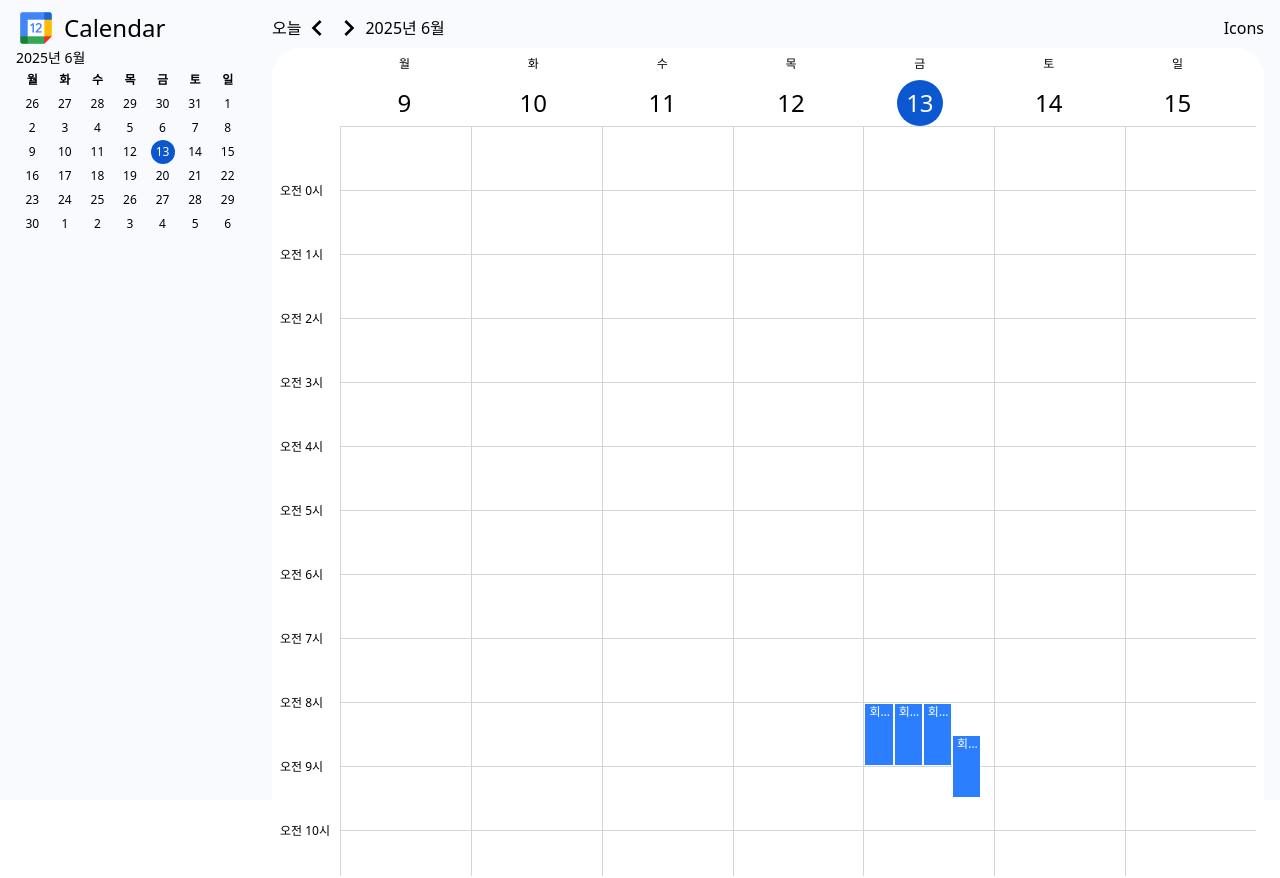
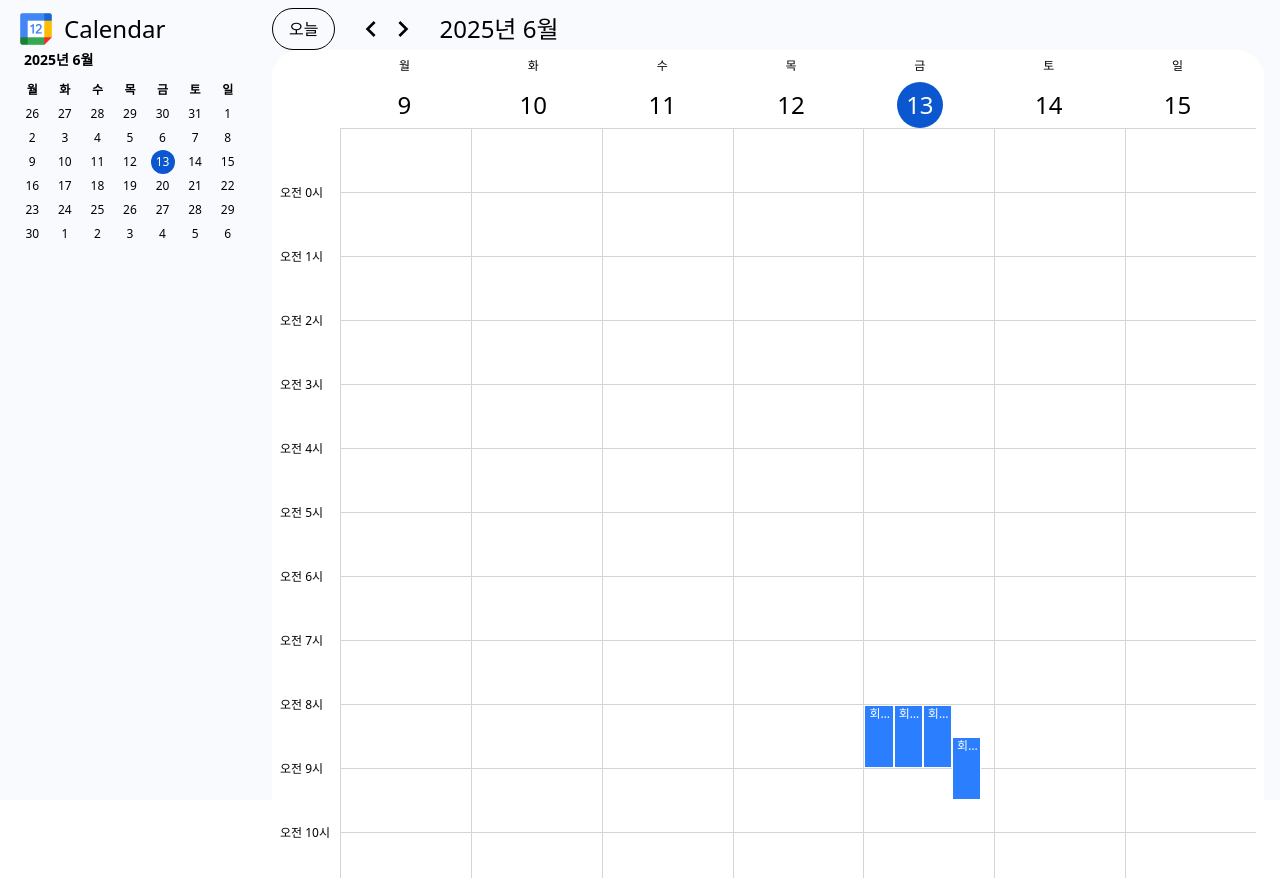
Before and after one commit to hansolc/google-calendar-clone, a React (Vite) app: page / in a window 1280 px wide. Built offline with nearby package versions, Linux system fonts and the light colour scheme.

Commit message:
header styling

```diff
--- a/src/components/Calendar/DayPicker/index.tsx
+++ b/src/components/Calendar/DayPicker/index.tsx
@@ -9,7 +9,7 @@ const DayPicker = () => {
   const { headers, body, setDate, selectedDate } = useCalendar();
   return (
     <div>
-      <div className="text-sm">{`${headers.year}년 ${headers.month}월`}</div>
+      <div className="text-sm pl-2 pb-2 font-bold">{`${headers.year}년 ${headers.month}월`}</div>
       <table className={styles.daypicker}>
         <thead>
           <tr>
--- a/src/features/calendar/calendarSlice.ts
+++ b/src/features/calendar/calendarSlice.ts
@@ -15,9 +15,19 @@ export const calendarSlice = createSlice({
     setDate: (state, action: PayloadAction<string>) => {
       state.selectedDate = action.payload;
     },
+    setPrevWeek: (state) => {
+      const d = new Date(state.selectedDate);
+      d.setDate(d.getDate() - 7);
+      state.selectedDate = d.toISOString();
+    },
+    setNextWeek: (state) => {
+      const d = new Date(state.selectedDate);
+      d.setDate(d.getDate() + 7);
+      state.selectedDate = d.toISOString();
+    },
   },
 });
 
-export const { setDate } = calendarSlice.actions;
+export const { setDate, setPrevWeek, setNextWeek } = calendarSlice.actions;
 
 export default calendarSlice.reducer;
--- a/src/pages/home/components/Header.tsx
+++ b/src/pages/home/components/Header.tsx
@@ -1,24 +1,43 @@
 import Header from "@components/Header";
 import Logo from "/img/logo.png";
 import { MdChevronLeft, MdChevronRight } from "react-icons/md";
+import { useAppDispatch } from "@app/hooks";
+import {
+  setDate,
+  setNextWeek,
+  setPrevWeek,
+} from "@features/calendar/calendarSlice";
 
 const HomeHeader = () => {
+  const dispatch = useAppDispatch();
   return (
     <Header className="h-16">
       <Header.Left className="flex items-center gap-2">
         <img src={Logo} width="40px" height="40px" />
         <span className="text-2xl">Calendar</span>
       </Header.Left>
-      <Header.Right className="flex justify-between items-center">
-        <div className="flex items-center">
-          <div className="flex ">
-            <button>오늘</button>
-            <MdChevronLeft size="32" />
-            <MdChevronRight size="32" />
+      <Header.Right className="flex items-center">
+        <div className="flex items-center gap-5">
+          <button
+            onClick={() => dispatch(setDate(new Date().toISOString()))}
+            className="border px-4 py-2 rounded-3xl cursor-pointer hover:bg-gray-200"
+          >
+            오늘
+          </button>
+          <div className="flex">
+            <MdChevronLeft
+              size="32"
+              className="cursor-pointer hover:bg-gray-200 rounded-2xl"
+              onClick={() => dispatch(setPrevWeek())}
+            />
+            <MdChevronRight
+              size="32"
+              className="cursor-pointer hover:bg-gray-200 rounded-2xl"
+              onClick={() => dispatch(setNextWeek())}
+            />
           </div>
-          <div>2025년 6월</div>
+          <div className="text-2xl">2025년 6월</div>
         </div>
-        <div>Icons</div>
       </Header.Right>
     </Header>
   );
```
